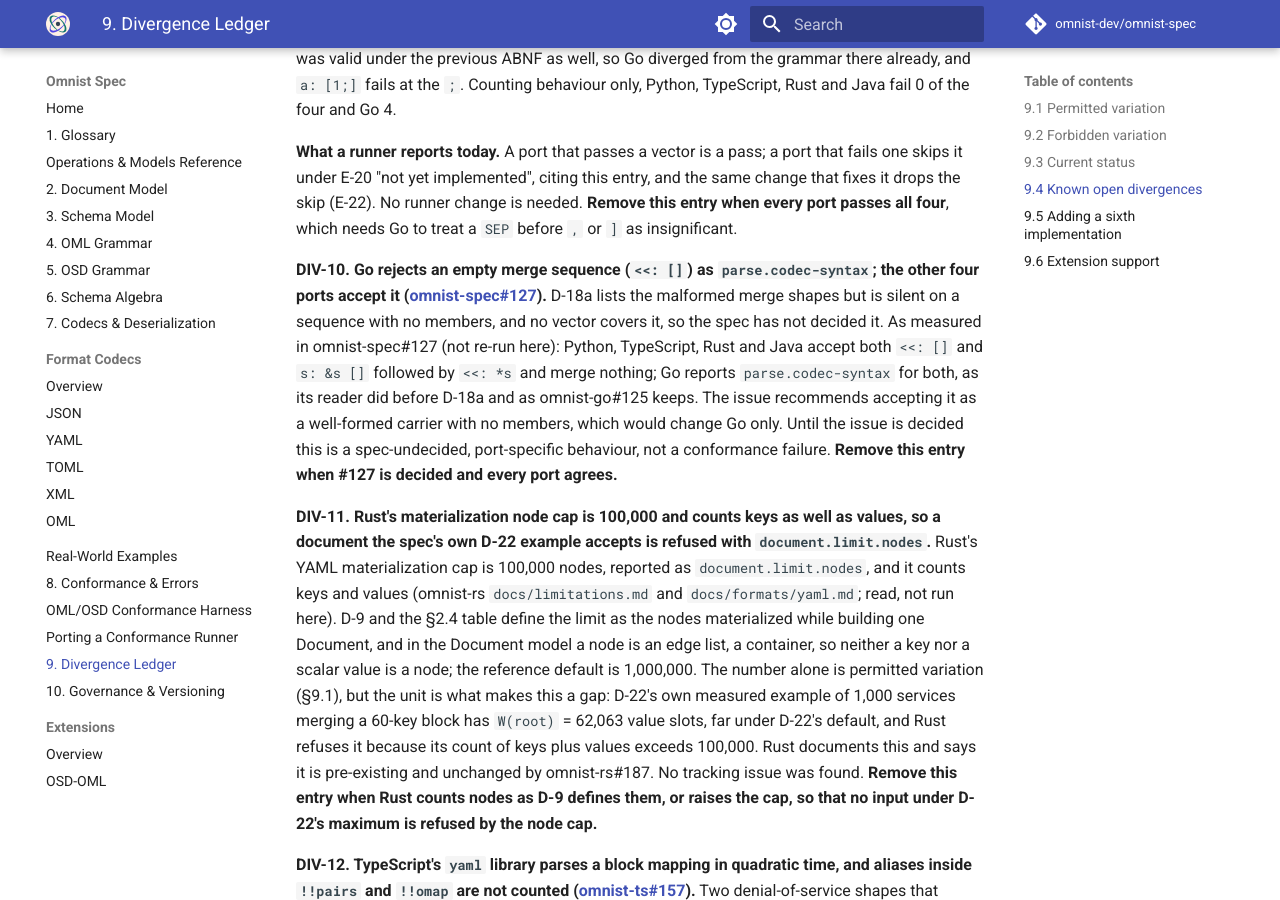
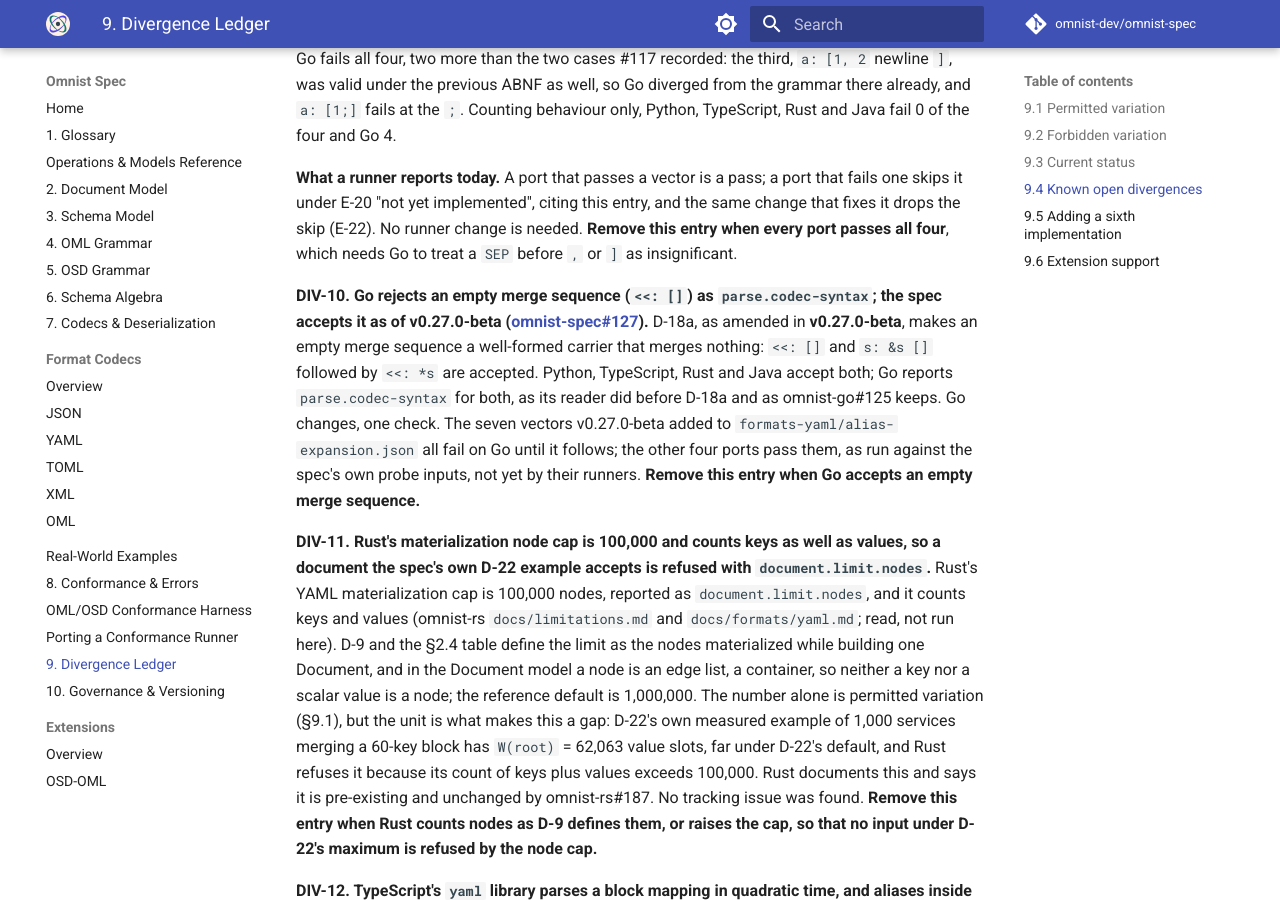
Before and after one commit to omnist-dev/omnist-spec, an MkDocs documentation site: the page built from docs/09-divergence-ledger.md, in a window 1280 px wide and 900 px high, scrolled down 9973 px. Built offline with MkDocs 1.6.1 and Material for MkDocs 9.7.7, drawn with Linux system fonts in a browser that asks for light colours; comment, search, counter and statistics services are not loaded; some of the changed text lies outside the part shown.

Commit message:
Accept an empty merge sequence (v0.27.0-beta)
D-18a: `<<: []` is a well-formed carrier with no members (W 0, S one slot
for the << entry), as is an alias to an empty sequence in merge position;
an empty sequence outside merge position is an ordinary node. Seven
vectors (338 in all), DIV-10 rewritten for Go.

Co-Authored-By: Claude Sonnet 5.5 <noreply@anthropic.com>

```diff
--- a/docs/09-divergence-ledger.md
+++ b/docs/09-divergence-ledger.md
@@ -168,9 +168,9 @@ The Track 2 row mixes two suites: Python's cell is the v0.22.0-beta suite, 287
 vectors, and the other four are at v0.26.0-beta, 331 vectors. v0.23.0-beta added
 11 vectors (298 in all); `DIV-8` records how each port fares on those.
 v0.24.0-beta added 4 more (302 in all); `DIV-9` records how each port fares on
-those. v0.25.0-beta added 10 more (312 in all), and v0.26.0-beta 19 more (331
-in all); all 29 are in `formats-yaml/alias-expansion.json`, which `DIV-3`
-covers for Python.
+those. v0.25.0-beta added 10 more (312 in all), v0.26.0-beta 19 more (331
+in all) and v0.27.0-beta 7 more (338 in all, none yet adopted by a port); all
+36 are in `formats-yaml/alias-expansion.json`, which `DIV-3` covers for Python.
 
 **What each port skips.** Python: 28
 OSD-OML ([omnist#341](https://github.com/omnist-dev/omnist/issues/341)), 6
@@ -388,16 +388,16 @@ the same change that fixes it drops the skip (E-22). No runner change is needed.
 **Remove this entry when every port passes all four**, which needs Go to treat a
 `SEP` before `,` or `]` as insignificant.
 
-**DIV-10. Go rejects an empty merge sequence (`<<: []`) as `parse.codec-syntax`; the other four ports accept it ([omnist-spec#127](https://github.com/omnist-dev/omnist-spec/issues/127)).**
-D-18a lists the malformed merge shapes but is silent on a sequence with no
-members, and no vector covers it, so the spec has not decided it. As measured in
-omnist-spec#127 (not re-run here): Python, TypeScript, Rust and Java accept both
-`<<: []` and `s: &s []` followed by `<<: *s` and merge nothing; Go reports
-`parse.codec-syntax` for both, as its reader did before D-18a and as
-omnist-go#125 keeps. The issue recommends accepting it as a well-formed carrier
-with no members, which would change Go only. Until the issue is decided this is
-a spec-undecided, port-specific behaviour, not a conformance failure.
-**Remove this entry when #127 is decided and every port agrees.**
+**DIV-10. Go rejects an empty merge sequence (`<<: []`) as `parse.codec-syntax`; the spec accepts it as of v0.27.0-beta ([omnist-spec#127](https://github.com/omnist-dev/omnist-spec/issues/127)).**
+D-18a, as amended in **v0.27.0-beta**, makes an empty merge sequence a
+well-formed carrier that merges nothing: `<<: []` and `s: &s []` followed by
+`<<: *s` are accepted. Python, TypeScript, Rust and Java accept both; Go
+reports `parse.codec-syntax` for both, as its reader did before D-18a and as
+omnist-go#125 keeps. Go changes, one check. The seven vectors v0.27.0-beta added
+to `formats-yaml/alias-expansion.json` all fail on Go until it follows; the
+other four ports pass them, as run against the spec's own probe inputs, not yet
+by their runners.
+**Remove this entry when Go accepts an empty merge sequence.**
 
 **DIV-11. Rust's materialization node cap is 100,000 and counts keys as well as values, so a document the spec's own D-22 example accepts is refused with `document.limit.nodes`.**
 Rust's YAML materialization cap is 100,000 nodes, reported as
```
Also changed, not shown: CHANGELOG.md (+22 -0 lines), docs/02-document-model.md (+19 -0 lines), docs/formats/yaml.md (+4 -2 lines), docs/index.md (+1 -1 lines), docs/porting-a-conformance-runner.md (+2 -2 lines), 1 other file.
